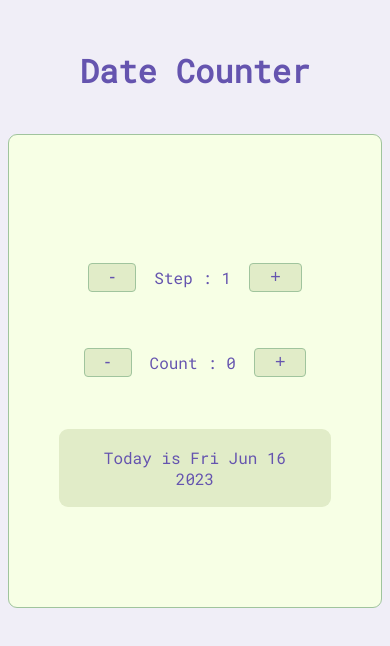
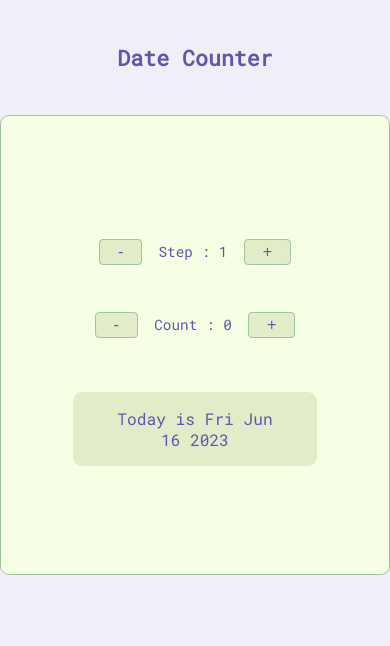
Before and after one commit to aamnasuhail/date-counter, a React (Create React App) app: page / in a window 390 px wide. Shown: the top 646 px of the page. Built offline with nearby package versions, Linux system fonts and the light colour scheme; the HTML template or start-up script is replaced by a standard one.

Commit message:
mobile-responsive

```diff
--- a/src/App.css
+++ b/src/App.css
@@ -1,4 +1,12 @@
 @import url("https://fonts.googleapis.com/css2?family=Roboto+Mono&display=swap");
+* {
+  margin: 0;
+  padding: 0;
+  box-sizing: border-box;
+}
+html {
+  font-size: 62.5%;
+}
 body {
   background-color: #f0eef7;
   display: flex;
@@ -11,34 +19,38 @@ body {
 }
 .heading {
   color: #6554af;
-  padding: 20px;
+  padding: 2.4rem;
+  margin: 2.4rem;
+  font-size: 2.4rem;
 }
 .container {
-  margin: 10px auto;
-  padding: 100px 50px;
+  margin: 1rem auto;
+  padding: 12rem 8rem;
   border: 1px solid #a0c49d;
   border-radius: 9px;
   background-color: #f7ffe5;
+  font-size: 1.6rem;
 }
 
 .flex {
   display: flex;
   justify-content: center;
   align-items: center;
-  gap: 18px;
-  padding: 16px;
+  gap: 1.8rem;
+  padding: 1.6rem;
   color: #6554af;
+  margin-bottom: 2rem;
 }
 
 .btn {
   display: block;
-  padding: 3px 20px;
+  padding: 0.3rem 2rem;
   background-color: #e1ecc8;
   border: none;
   border: 1px solid #a0c49d;
   border-radius: 4px;
   color: #6554af;
-  font-size: 18px;
+  font-size: 1.8rem;
 }
 .btn:hover {
   background-color: #c4d7b2;
@@ -47,8 +59,15 @@ body {
 .date-container {
   display: inline-block;
   background-color: #e1ecc8;
-  padding: 18px 36px;
+  padding: 1.8rem 3.6rem;
   color: #6554af;
   border-radius: 9px;
-  margin-top: 24px;
+  margin-top: 2.4rem;
+  font-size: 1.8rem;
 }
+
+@media (max-width: 500px) {
+  html {
+    font-size: 56.2%;
+  }
+}
```
